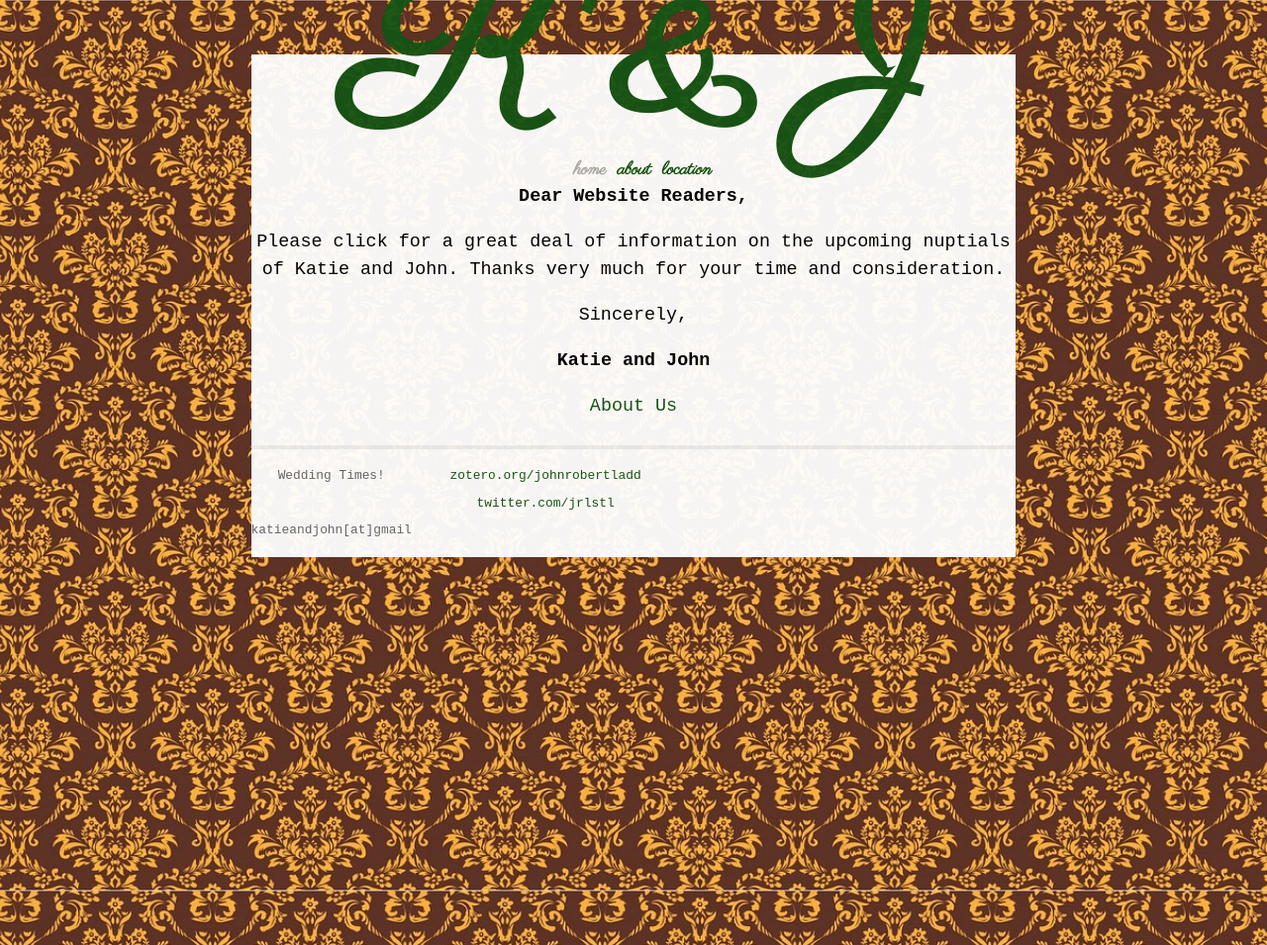
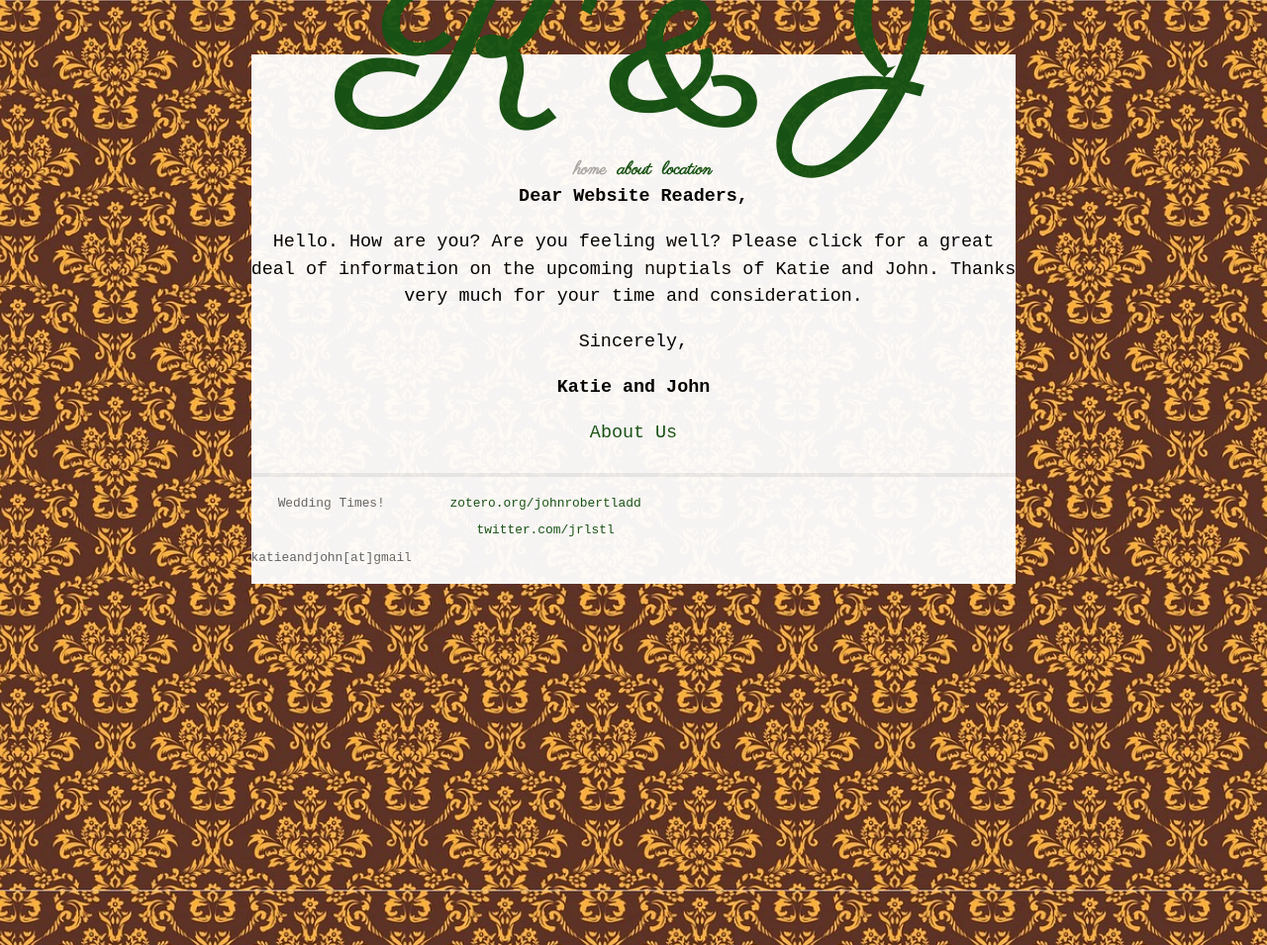
Before and after one commit to jrladd/kmarriesj, a Jekyll site: the page built from index.md, in a window 1280 px wide. Shown: the whole page at 99% size. Built offline with Jekyll 4.4.1, drawn with Linux system fonts in a browser that asks for light colours; Markdown is read by kramdown in place of the engine named in the settings.

Commit message:
new text and header

```diff
--- a/index.md
+++ b/index.md
@@ -4,7 +4,7 @@ title: Home
 ---
 
 # Dear Website Readers,
-Please click for a great deal of information on the upcoming nuptials of Katie and John. Thanks very much for your time and consideration.
+Hello. How are you? Are you feeling well? Please click for a great deal of information on the upcoming nuptials of Katie and John. Thanks very much for your time and consideration.
 
 Sincerely,
 # Katie and John
```
